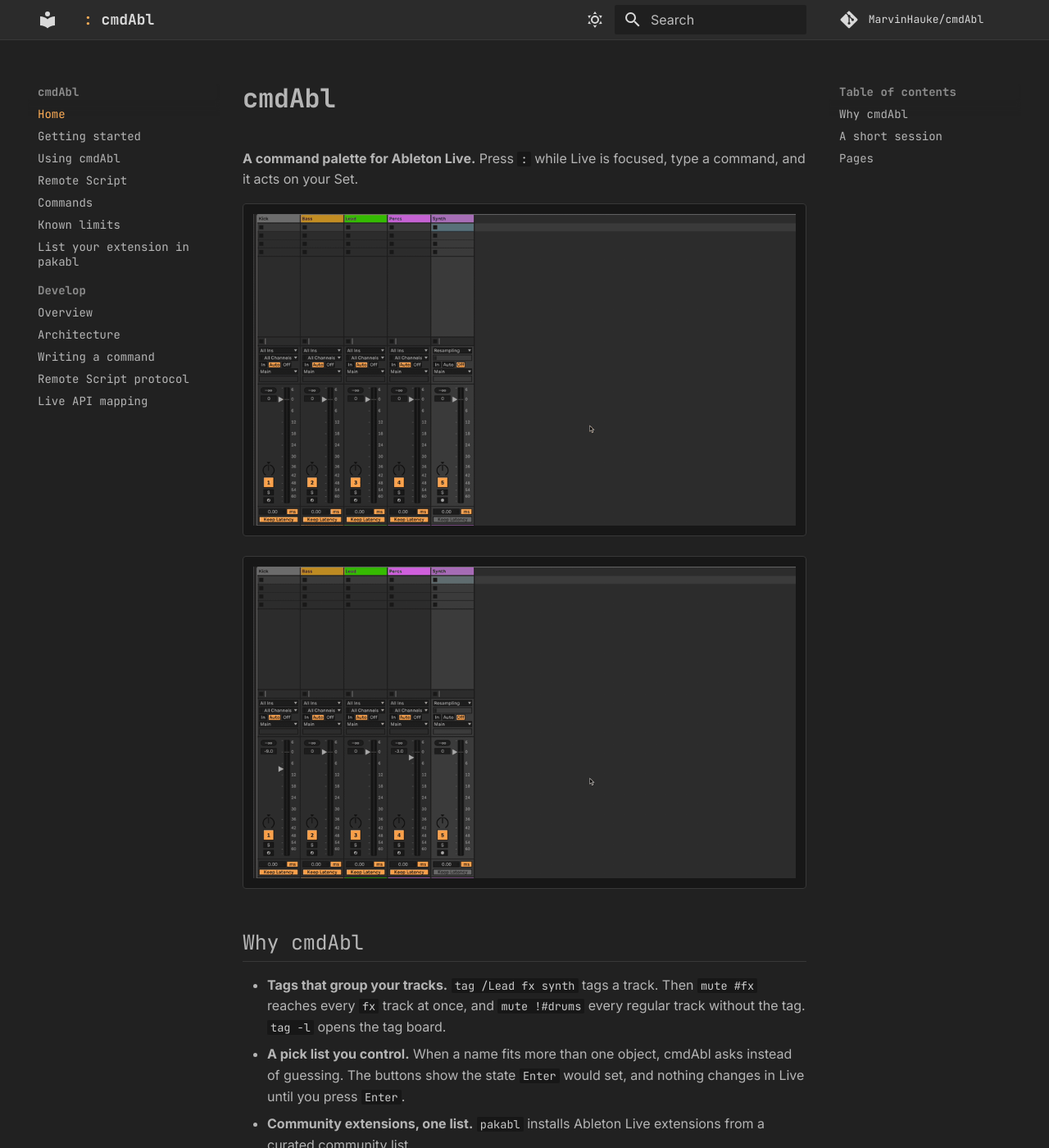
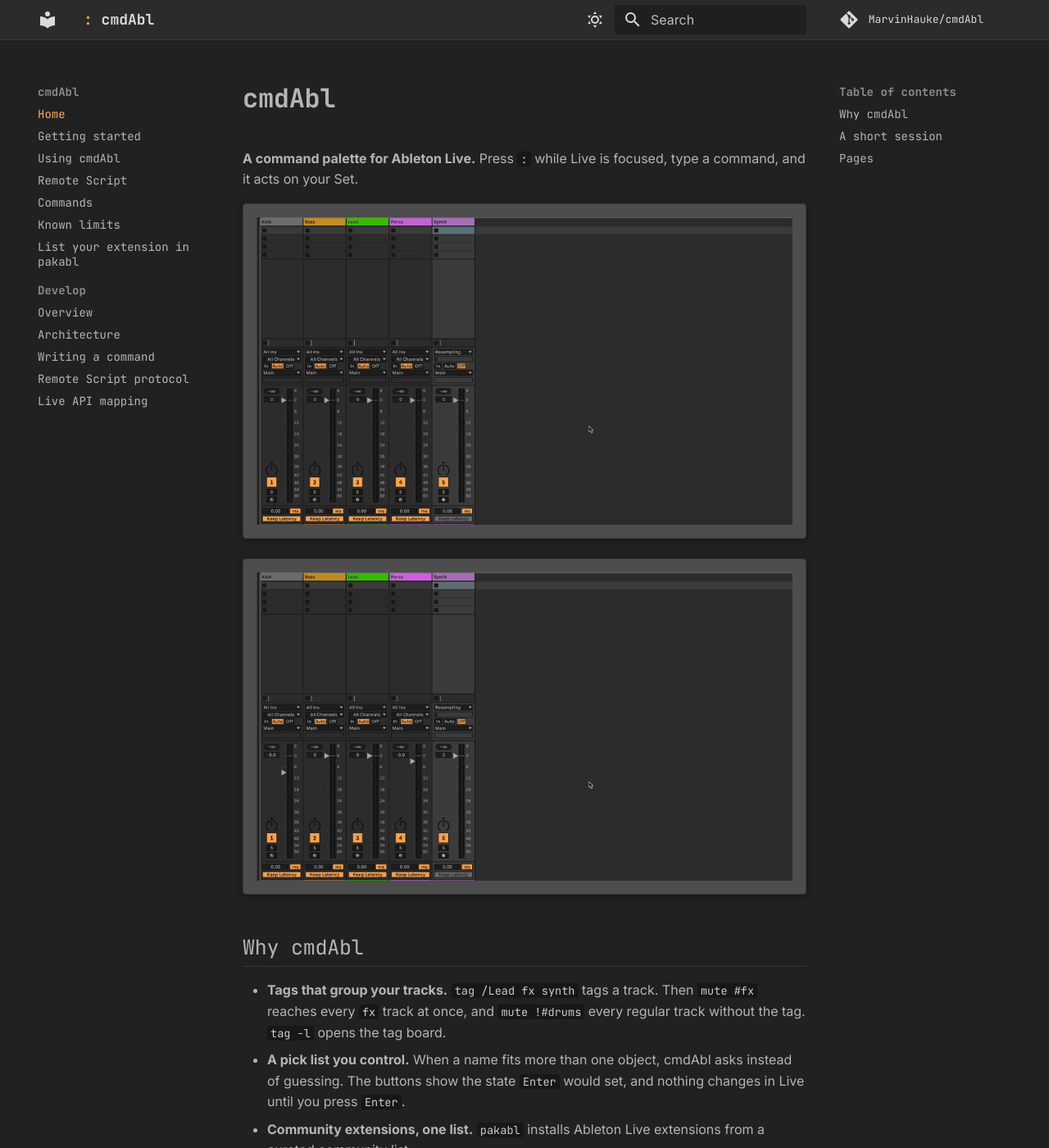
Before and after one commit to MarvinHauke/cmdAbl, an MkDocs documentation site: the page built from docs/index.md, in a window 1280 px wide and 1400 px high. Shown: the whole window at 82% size. Built offline with MkDocs 1.6.1 and Material for MkDocs 9.7.7, drawn with Linux system fonts in a browser that asks for light colours; comment, search, counter and statistics services are not loaded.

Commit message:
docs(site): screenshots on Live's lighter grey with a shadow, so the dark dialogs stand out
Co-Authored-By: Claude Opus 5.5 <noreply@anthropic.com>

```diff
--- a/docs/stylesheets/cmdabl.css
+++ b/docs/stylesheets/cmdabl.css
@@ -71,17 +71,19 @@
 .md-search__input { border-radius: 2px; }
 
 /* Screenshots and recordings of the dialogs sit on a stage, so their grey does not blend into
-   the page. Dark: the code-block grey, darker than the page. Light: a light grey. */
+   the page. Dark: Live's lighter interface grey, the way the dialogs appear over Live, so the dark
+   dialog stands out. Light: a mid grey for the same reason. */
 .md-typeset img[src*="assets/images/"] {
   box-sizing: border-box;
   background: var(--cmdabl-stage-bg);
   border: 1px solid var(--md-default-fg-color--lightest);
   border-radius: 4px;
-  padding: 12px;
+  padding: 16px;
+  box-shadow: 0 2px 10px hsla(0, 0%, 0%, 0.35);
 }
-[data-md-color-scheme="slate"]  { --cmdabl-stage-bg: hsl(0, 0%, 9%); }
+[data-md-color-scheme="slate"]  { --cmdabl-stage-bg: hsl(0, 0%, 30%); }
 [data-md-color-scheme="default"] {
-  --cmdabl-stage-bg: hsl(0, 0%, 94%);
+  --cmdabl-stage-bg: hsl(0, 0%, 72%);
 }
 [data-md-color-scheme="default"] .md-typeset img[src*="assets/images/"] {
   border-color: hsl(0, 0%, 80%);
@@ -89,7 +91,7 @@
 
 /* setup-page.png is a narrower dialog (1080 px) than setup-no-karabiner.png (1642 px) at the same
    text size. Draw it at 1080/1642 of that width so both show the text at the same scale
-   (the 26px is the stage's padding and border). */
+   (the 34px is the stage's padding and border). */
 .md-typeset img[src$="assets/images/setup-page.png"] {
-  width: calc((100% - 26px) * 0.6578 + 26px);
+  width: calc((100% - 34px) * 0.6578 + 34px);
 }
```
